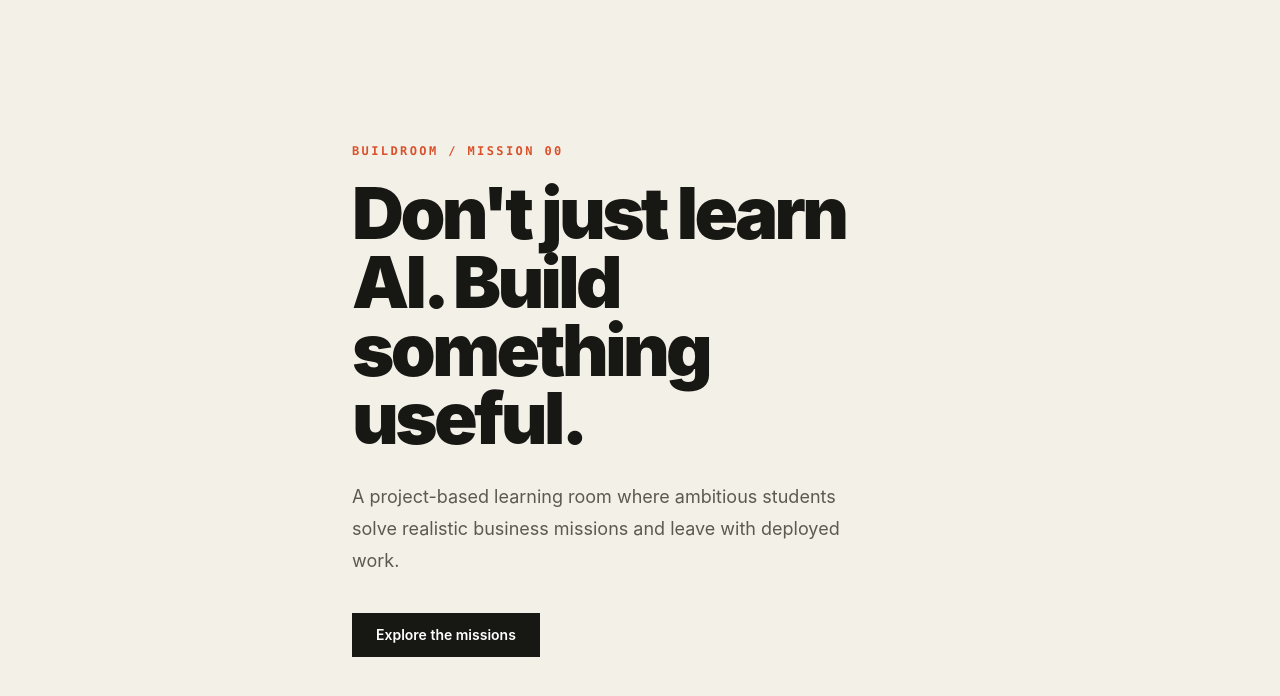
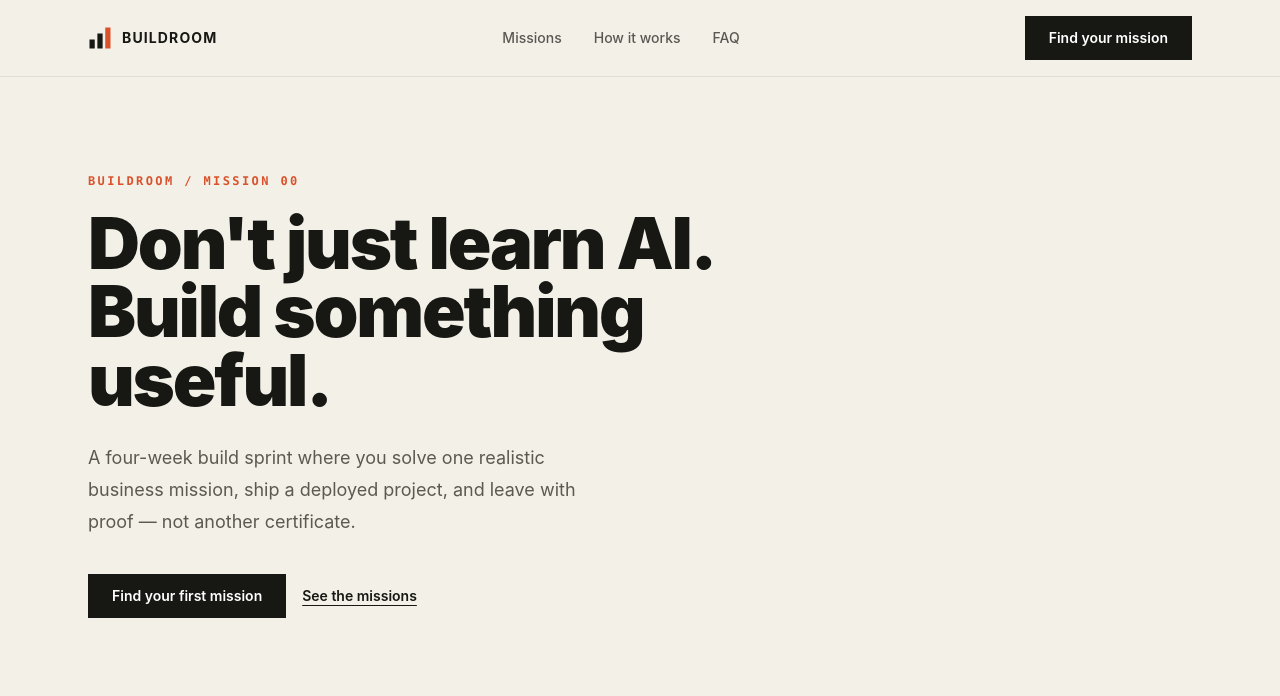
Before and after one commit to sushh-05/buildroom, a React (Vite) app: page / in a window 1280 px wide. Shown: the top 696 px of the page. Built offline with nearby package versions, Linux system fonts and the light colour scheme.

Commit message:
feat: add header, hero, logo, button, and data layer

```diff
--- a/src/App.tsx
+++ b/src/App.tsx
@@ -1,28 +1,32 @@
+import { useState } from "react";
+import { Header } from "./components/layout/Header";
+import { Hero } from "./components/sections/Hero";
+
 function App() {
+  const [isModalOpen, setIsModalOpen] = useState(false);
+
   return (
-    <main className="grid min-h-screen place-items-center bg-[#f3f0e8] px-6 text-[#171713]">
-      <section className="max-w-2xl">
-        <p className="mb-5 font-mono text-xs font-semibold uppercase tracking-[0.2em] text-[#d9522b]">
-          Buildroom / Mission 00
-        </p>
-
-        <h1 className="max-w-xl text-5xl font-black leading-[0.95] tracking-[-0.05em] sm:text-7xl">
-          Don&apos;t just learn AI. Build something useful.
-        </h1>
-
-        <p className="mt-7 max-w-lg text-lg leading-8 text-[#5c5a50]">
-          A project-based learning room where ambitious students solve
-          realistic business missions and leave with deployed work.
-        </p>
-
-        <button
-          type="button"
-          className="mt-9 min-h-11 bg-[#171713] px-6 py-3 text-sm font-semibold text-white transition-transform hover:-translate-y-0.5 focus-visible:outline-2 focus-visible:outline-offset-4 focus-visible:outline-[#d9522b]"
-        >
-          Explore the missions
-        </button>
-      </section>
-    </main>
+    <div className="min-h-screen bg-[#f3f0e8] text-[#171713]">
+      <Header onApplyClick={() => setIsModalOpen(true)} />
+      <main>
+        <Hero onApplyClick={() => setIsModalOpen(true)} />
+      </main>
+      {isModalOpen && (
+        <div className="fixed inset-0 z-50 grid place-items-center bg-black/40 p-6">
+          <div className="max-w-sm bg-[#f3f0e8] p-8">
+            <p className="text-sm text-[#5c5a50]">
+              Application form placeholder — built in a later step.
+            </p>
+            <button
+              onClick={() => setIsModalOpen(false)}
+              className="mt-6 text-sm font-semibold underline"
+            >
+              Close
+            </button>
+          </div>
+        </div>
+      )}
+    </div>
   );
 }
 
--- a/src/components/layout/Header.tsx
+++ b/src/components/layout/Header.tsx
@@ -1,7 +1,46 @@
-export const Header = () => {
+import { Logo } from "../ui/Logo";
+import { Button } from "../ui/Button";
+
+interface HeaderProps {
+    onApplyClick: () => void;
+}
+
+export function Header({ onApplyClick }: HeaderProps) {
     return (
-        <header>
-            Header
+        <header className="sticky top-0 z-40 border-b border-[#171713]/8 bg-[#f3f0e8]/90 backdrop-blur-sm">
+            <div className="mx-auto flex max-w-6xl items-center justify-between px-6 py-4">
+                <a href="#top" className="flex items-center gap-2.5 text-[#171713]">
+                    <Logo className="h-6 w-6" />
+                    <span className="text-sm font-bold uppercase tracking-[0.08em]">
+                        Buildroom
+                    </span>
+                </a>
+
+                <nav aria-label="Primary" className="hidden items-center gap-8 md:flex">
+                    <a
+                        href="#missions"
+                        className="text-sm font-medium text-[#171713]/70 hover:text-[#171713]"
+                    >
+                        Missions
+                    </a>
+                    <a
+                        href="#process"
+                        className="text-sm font-medium text-[#171713]/70 hover:text-[#171713]"
+                    >
+                        How it works
+                    </a>
+                    <a
+                        href="#faq"
+                        className="text-sm font-medium text-[#171713]/70 hover:text-[#171713]"
+                    >
+                        FAQ
+                    </a>
+                </nav>
+
+                <Button variant="primary" onClick={onApplyClick} className="text-xs sm:text-sm">
+                    Find your mission
+                </Button>
+            </div>
         </header>
     );
-};
+}
--- a/src/components/sections/Hero.tsx
+++ b/src/components/sections/Hero.tsx
@@ -1,7 +1,37 @@
-export const Hero = () => {
+import { Button } from "../ui/Button";
+
+interface HeroProps {
+    onApplyClick: () => void;
+}
+
+export function Hero({ onApplyClick }: HeroProps) {
     return (
-        <section>
-            Hero
+        <section id="top" className="mx-auto max-w-6xl px-6 pb-20 pt-16 sm:pt-24">
+            <p className="mb-5 font-mono text-xs font-semibold uppercase tracking-[0.2em] text-[#d9522b]">
+                Buildroom / Mission 00
+            </p>
+
+            <h1 className="max-w-3xl text-5xl font-black leading-[0.95] tracking-[-0.03em] text-[#171713] sm:text-7xl">
+                Don&apos;t just learn AI. Build something useful.
+            </h1>
+
+            <p className="mt-7 max-w-lg text-lg leading-8 text-[#5c5a50]">
+                A four-week build sprint where you solve one realistic business
+                mission, ship a deployed project, and leave with proof — not another
+                certificate.
+            </p>
+
+            <div className="mt-9 flex flex-wrap items-center gap-4">
+                <Button variant="primary" onClick={onApplyClick}>
+                    Find your first mission
+                </Button>
+                <a
+                    href="#missions"
+                    className="text-sm font-semibold text-[#171713] underline underline-offset-4 hover:text-[#d9522b]"
+                >
+                    See the missions
+                </a>
+            </div>
         </section>
     );
-};
+}
--- a/src/components/ui/Button.tsx
+++ b/src/components/ui/Button.tsx
@@ -1,7 +1,28 @@
-export const Button = () => {
+import type { ButtonHTMLAttributes, ReactNode } from "react";
+
+interface ButtonProps extends ButtonHTMLAttributes<HTMLButtonElement> {
+    variant?: "primary" | "secondary";
+    children: ReactNode;
+}
+
+export function Button({
+    variant = "primary",
+    className = "",
+    children,
+    ...rest
+}: ButtonProps) {
+    const base =
+        "inline-flex min-h-11 items-center justify-center px-6 py-3 text-sm font-semibold transition-transform hover:-translate-y-0.5 focus-visible:outline focus-visible:outline-2 focus-visible:outline-offset-4 focus-visible:outline-[#d9522b]";
+
+    const variants = {
+        primary: "bg-[#171713] text-white",
+        secondary:
+            "border border-[#171713]/15 bg-transparent text-[#171713] hover:bg-[#171713]/5",
+    };
+
     return (
-        <button>
-            Button
+        <button className={`${base} ${variants[variant]} ${className}`} {...rest}>
+            {children}
         </button>
     );
-};
+}
--- a/src/components/ui/Logo.tsx
+++ b/src/components/ui/Logo.tsx
@@ -1,7 +1,19 @@
-export const Logo = () => {
+interface LogoProps {
+    className?: string;
+}
+
+export function Logo({ className }: LogoProps) {
     return (
-        <div>
-            Logo
-        </div>
+        <svg
+            viewBox="0 0 32 32"
+            className={className}
+            fill="none"
+            aria-label="Buildroom logo"
+            role="img"
+        >
+            <rect x="2" y="18" width="7" height="12" fill="currentColor" />
+            <rect x="12.5" y="10" width="7" height="20" fill="currentColor" />
+            <rect x="23" y="2" width="7" height="28" fill="#d9522b" />
+        </svg>
     );
-};
+}
--- a/src/data/faq.ts
+++ b/src/data/faq.ts
@@ -1 +1,34 @@
-export const faq = [];
+import type { FaqItem } from "../types";
+
+export const faqItems: FaqItem[] = [
+    {
+        id: "prereq",
+        question: "Do I need prior AI experience to join a sprint?",
+        answer:
+            "No. You need working knowledge of one programming language. Every mission includes a guided brief that introduces the specific tools you'll use.",
+    },
+    {
+        id: "duration",
+        question: "How long is one build sprint?",
+        answer:
+            "Four weeks, with weekly checkpoints. Each week has a specific deliverable, so progress stays visible instead of piling up at the end.",
+    },
+    {
+        id: "output",
+        question: "What do I actually walk away with?",
+        answer:
+            "A deployed project, a public GitHub repository, and a short recorded walkthrough you can share directly with recruiters or in interviews.",
+    },
+    {
+        id: "support",
+        question: "What happens if I get stuck mid-sprint?",
+        answer:
+            "Weekly office hours and async code reviews from a mentor who has shipped production software, not just taught theory.",
+    },
+    {
+        id: "format",
+        question: "Is this live or self-paced?",
+        answer:
+            "Cohort-based with fixed weekly check-ins, so you build alongside others instead of learning in isolation.",
+    },
+];
--- a/src/data/missions.ts
+++ b/src/data/missions.ts
@@ -1 +1,46 @@
-export const missions = [];
+import type { Mission } from "../types";
+
+export const missions: Mission[] = [
+    {
+        id: "recover",
+        code: "M-01",
+        title: "Recover",
+        tagline: "Payment recovery assistant for small businesses",
+        problem:
+            "Small manufacturers lose weeks chasing overdue invoices through scattered calls and messages.",
+        build:
+            "A dashboard that tracks outstanding invoices, drafts polite follow-ups, and escalates overdue accounts automatically.",
+        outcome:
+            "A deployed tool with a working invoice list, status pipeline, and automated reminder logic.",
+        skills: ["React state management", "Data tables", "Workflow logic"],
+        accent: "#d9522b",
+    },
+    {
+        id: "navigate",
+        code: "M-02",
+        title: "Navigate",
+        tagline: "Disruption copilot for travel operators",
+        problem:
+            "When flights or routes get disrupted, agents scramble to manually rebuild itineraries for every affected traveler.",
+        build:
+            "A copilot that flags disrupted bookings and suggests ranked alternative itineraries in one view.",
+        outcome:
+            "A working itinerary comparison interface with mocked disruption alerts and ranked suggestions.",
+        skills: ["Component composition", "Conditional rendering", "API mocking"],
+        accent: "#2b6bd9",
+    },
+    {
+        id: "forecast",
+        code: "M-03",
+        title: "Forecast",
+        tagline: "Demand monitor for retail inventory",
+        problem:
+            "Store managers restock by instinct, leading to overstock on slow items and shortages on fast movers.",
+        build:
+            "A monitor that visualizes demand trends per product and flags items approaching stockout.",
+        outcome:
+            "A deployed dashboard with sortable inventory data and visual demand indicators.",
+        skills: ["Data visualization", "Sorting & filtering", "Responsive tables"],
+        accent: "#3d9a5c",
+    },
+];
```
Also changed, not shown: src/types/index.ts (+17 -1 lines).
